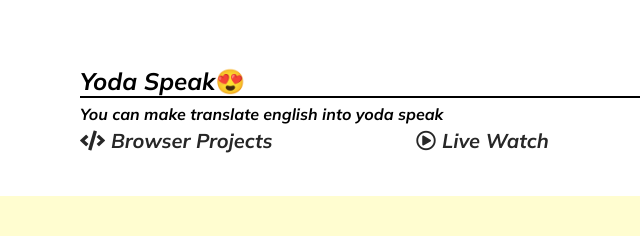
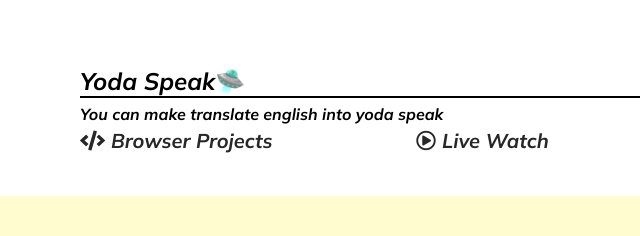
Before and after one commit to Rushikesh222/project-3, a plain HTML site: page project.html in a window 1280 px wide. Shown: the part 1548-1784 px from the top of the page, 0-640 px from the left. Drawn offline with Linux system fonts and the light colour scheme.

Commit message:
emoji add

```diff
--- a/project.html
+++ b/project.html
@@ -142,7 +142,7 @@
     </section>
     <section class="section">
       <div class="container1 container1-center">
-        <h2>Yoda Speak😍</h2>
+        <h2>Yoda Speak🛸</h2>
         <p>You can make translate english into yoda speak </p>
         <a class="link project10" href="https://github.com/Rushikesh222/Yoda-talk"
         target="_blank" ><i class="fas fa-code"></i>Browser Projects</a
```
